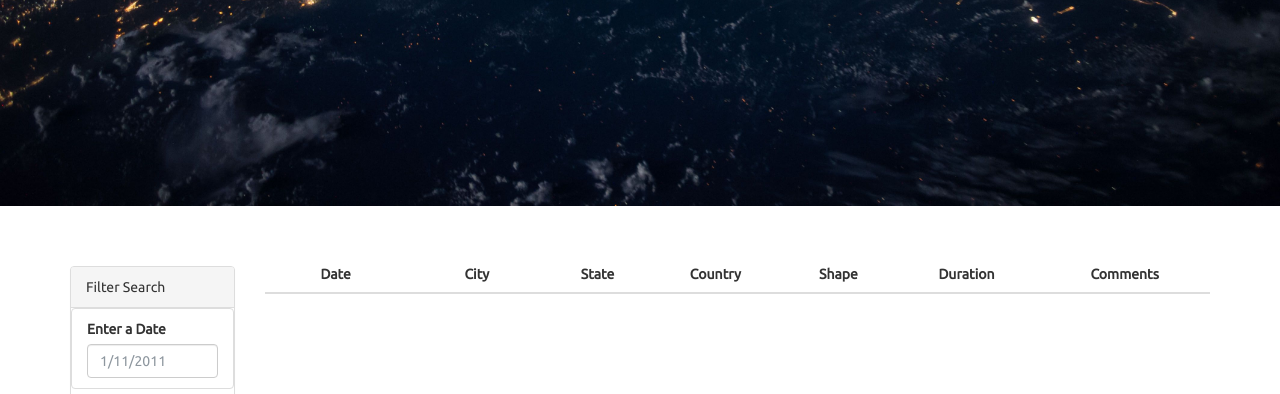
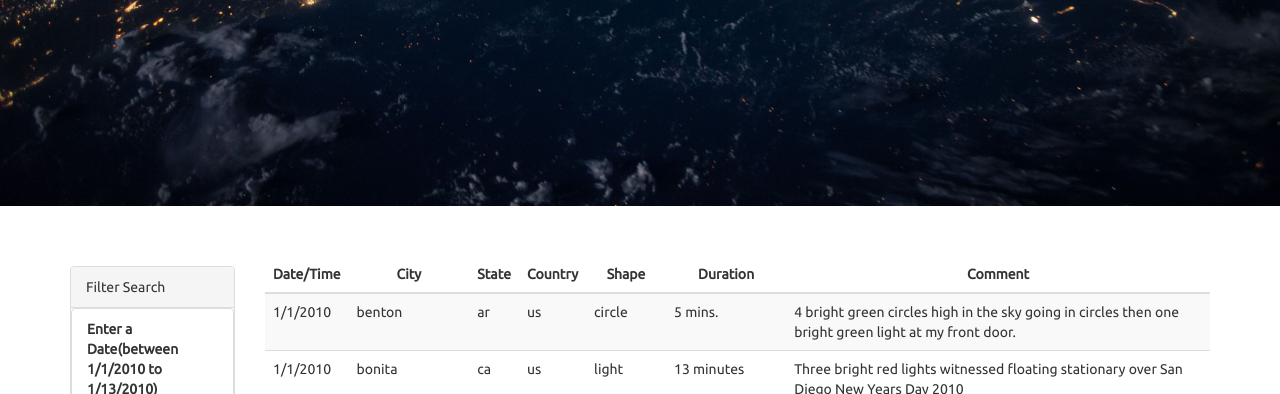
Before and after one commit to AakashRahman/javascript-challenge, a plain HTML site: page UFO-level-1/index.html in a window 1280 px wide. Shown: the part 406-800 px from the top of the page. Drawn offline with nearby package versions, Linux system fonts and the light colour scheme.

Commit message:
Added on javascript challenge file

```diff
--- a/UFO-level-1/index.html
+++ b/UFO-level-1/index.html
@@ -36,8 +36,8 @@
                   <div class="form-group">
                     <ul class="list-group" id="filters">
                       <li class="filter list-group-item">
-                        <label for="date">Enter a Date</label>
-                        <input class="form-control" id="datetime" type="text" placeholder="1/11/2011">
+                        <label for="date">Enter a Date(between 1/1/2010 to 1/13/2010)</label>
+                        <input class="form-control" id="datetime" type="text" placeholder="m/dd/yyyy">
                       </li>
                     </ul>
                   </div>
@@ -52,13 +52,13 @@
             <table id="ufo-table" class="table table-striped">
               <thead>
                 <tr>
-                  <th class="table-head">Date</th>
+                  <th class="table-head">Date/Time</th>
                   <th class="table-head">City</th>
                   <th class="table-head">State</th>
                   <th class="table-head">Country</th>
                   <th class="table-head">Shape</th>
                   <th class="table-head">Duration</th>
-                  <th class="table-head">Comments</th>
+                  <th class="table-head">Comment</th>
                 </tr>
               </thead>
               <tbody></tbody>
--- a/UFO-level-1/static/js/app.js
+++ b/UFO-level-1/static/js/app.js
@@ -2,3 +2,44 @@
 var tableData = data;
 
 // YOUR CODE HERE!
+//select table body
+var tableBody = d3.select("tbody");
+
+//making table
+// declare a function for the table
+function makingTable(data) {
+  // refresh/clean everything
+  tableBody.html("");
+
+  // use for loop to generate the data
+  data.forEach((dataRow) => {
+    var row = tableBody.append("tr");
+    // use for loop to geberate table cell
+    Object.values(dataRow).forEach((val) => {
+      var cell = row.append("td");
+        cell.text(val);
+      }
+    );
+  });
+}
+
+  // declare a function for click
+function handleClick() {
+
+  // select date and time
+  var date = d3.select("#datetime").property("value");
+  let filteredData = tableData;
+
+  // use condition to see matches with the date
+  if (date) {
+    filteredData = filteredData.filter(row => row.datetime === date);
+  }
+
+  makingTable(filteredData);
+}
+
+// to do filder on click on button
+d3.selectAll("#filter-btn").on("click", handleClick);
+
+// to show all data in table
+makingTable(tableData);
```
